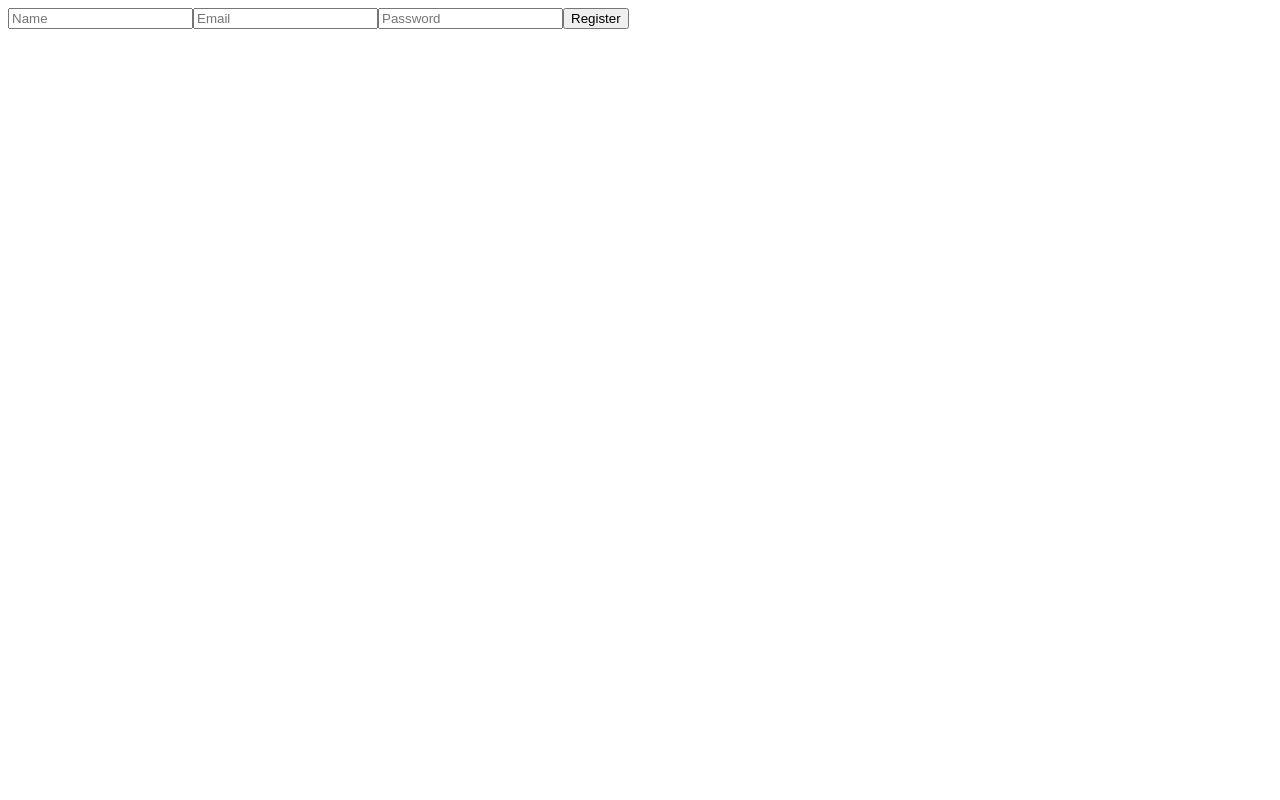
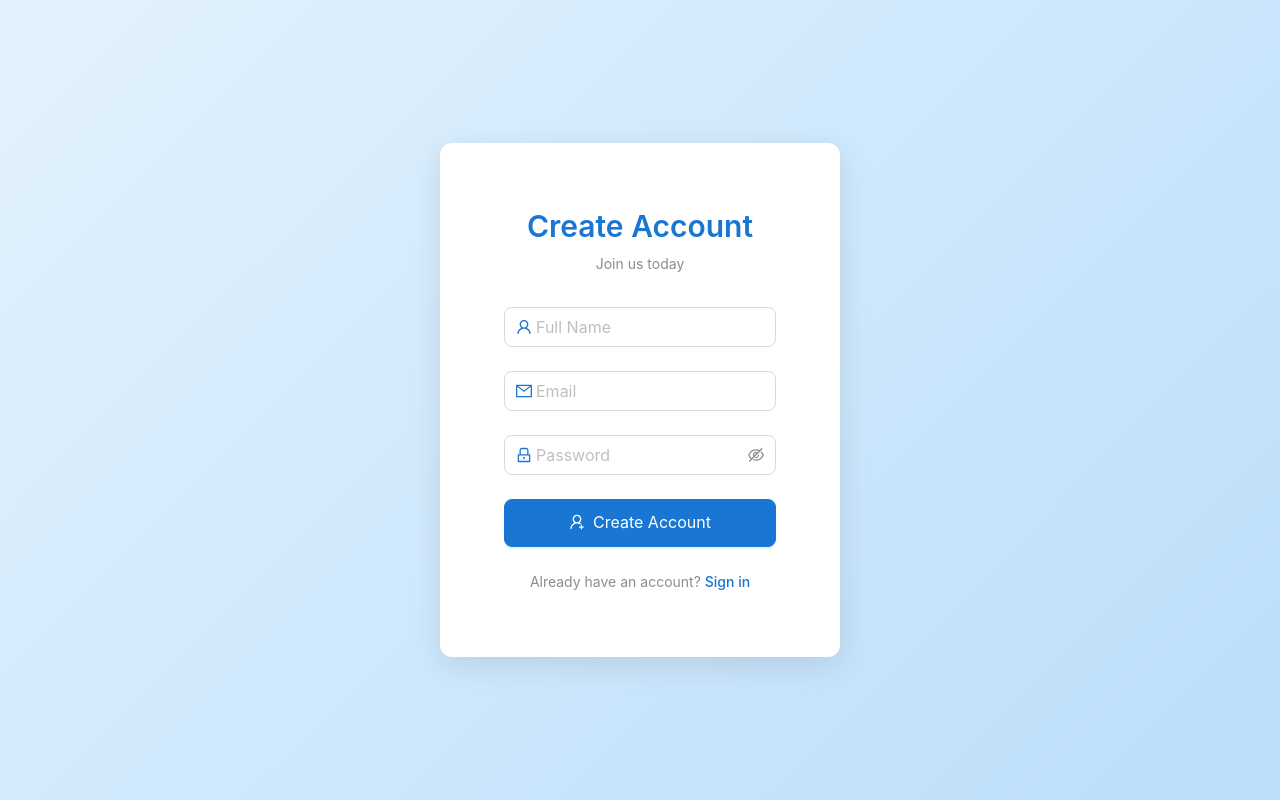
Before and after one commit to enkhmendeee/academa, a React (Create React App) app in the folder client/: page /register in a window 1280 px wide. Built offline with nearby package versions, Linux system fonts and the light colour scheme.

Commit message:
added login and register UI

```diff
--- a/client/package.json
+++ b/client/package.json
@@ -3,6 +3,7 @@
   "version": "0.1.0",
   "private": true,
   "dependencies": {
+    "@ant-design/icons": "^6.0.0",
     "@testing-library/dom": "^10.4.0",
     "@testing-library/jest-dom": "^6.6.3",
     "@testing-library/react": "^16.3.0",
--- a/client/src/App.tsx
+++ b/client/src/App.tsx
@@ -3,9 +3,12 @@ import Login from "./pages/Login";
 import Register from "./pages/Register";
 import Dashboard from "./pages/Dashboard";
 import PrivateRoute from "./components/PrivateRoute";
+import { AuthProvider } from "./context/AuthContext";
+import 'antd/dist/reset.css';
 
 function App() {
   return (
+    <AuthProvider>
       <Routes>
         <Route path="/login" element={<Login />} />
         <Route path="/register" element={<Register />} />
@@ -18,6 +21,7 @@ function App() {
           }
         />
       </Routes>
+    </AuthProvider>
   );
 }
 
--- a/client/src/components/PrivateRoute.tsx
+++ b/client/src/components/PrivateRoute.tsx
@@ -7,7 +7,11 @@ interface PrivateRouteProps {
 }
 
 export default function PrivateRoute({ children }: PrivateRouteProps) {
-  const { token } = useAuth();
+  const { token, loading } = useAuth();
+
+  if (loading) {
+    return <div>Loading...</div>;
+  }
 
   if (!token) {
     return <Navigate to="/login" replace />;
--- a/client/src/context/AuthContext.tsx
+++ b/client/src/context/AuthContext.tsx
@@ -3,6 +3,7 @@ import React, { createContext, useState, useEffect, ReactNode, useMemo } from 'r
 interface AuthContextType {
   user: any;
   token: string | null;
+  loading: boolean;
   login: (token: string, user: any) => void;
   logout: () => void;
 }
@@ -12,6 +13,7 @@ export const AuthContext = createContext<AuthContextType | undefined>(undefined)
 export const AuthProvider: React.FC<{ children: ReactNode }> = ({ children }) => {
   const [user, setUser] = useState<any>(null);
   const [token, setToken] = useState<string | null>(null);
+  const [loading, setLoading] = useState(true);
 
   useEffect(() => {
     const savedToken = localStorage.getItem('token');
@@ -28,6 +30,7 @@ export const AuthProvider: React.FC<{ children: ReactNode }> = ({ children }) =>
         localStorage.removeItem('user');
       }
     }
+    setLoading(false);
   }, []);
 
   const login = (token: string, user: any) => {
@@ -46,7 +49,7 @@ export const AuthProvider: React.FC<{ children: ReactNode }> = ({ children }) =>
     setUser(null);
   };
 
-  const value = useMemo(() => ({ user, token, login, logout }), [user, token]);
+  const value = useMemo(() => ({ user, token, loading, login, logout }), [user, token, loading]);
 
   return (
     <AuthContext.Provider value={value}>
--- a/client/src/pages/Login.tsx
+++ b/client/src/pages/Login.tsx
@@ -1,23 +1,112 @@
-import AuthForm from "../components/AuthForm";
+import { Form, Input, Button, Card, Typography, message } from 'antd';
+import { UserOutlined, LockOutlined, LoginOutlined } from '@ant-design/icons';
 import { login as loginService } from "../services/auth";
 import { useAuth } from "../hooks/useAuth";
-import { useNavigate } from "react-router-dom";
+import { useNavigate, Link } from "react-router-dom";
+
+const { Title, Text } = Typography;
 
 export default function Login() {
-  const { token, login } = useAuth();
+  const { login } = useAuth();
   const navigate = useNavigate();
-  console.log("Token in login page:", token);
+  const [form] = Form.useForm();
 
-  const handleLogin = async ({ email, password }: { email: string; password: string }) => {
+  const handleLogin = async (values: { email: string; password: string }) => {
     try {
-      const { token, user } = await loginService(email, password);
-      login(token, user); // Save to context
+      const { token, user } = await loginService(values.email, values.password);
+      login(token, user);
+      message.success('Login successful!');
       navigate("/dashboard");
     } catch (err) {
       console.error("Login error:", err);
-      alert("Login failed");
+      message.error('Login failed. Please check your credentials.');
     }
   };
 
-  return <AuthForm type="login" onSubmit={handleLogin} />;
+  return (
+    <div style={{
+      minHeight: '100vh',
+      background: 'linear-gradient(135deg, #e3f2fd 0%, #bbdefb 100%)',
+      display: 'flex',
+      alignItems: 'center',
+      justifyContent: 'center',
+      padding: '20px'
+    }}>
+      <Card
+        style={{
+          width: '100%',
+          maxWidth: '400px',
+          borderRadius: '12px',
+          boxShadow: '0 8px 32px rgba(0, 0, 0, 0.1)',
+          border: 'none'
+        }}
+      >
+        <div style={{ padding: '40px' }}>
+          <div style={{ textAlign: 'center', marginBottom: '32px' }}>
+            <Title level={2} style={{ color: '#1976d2', marginBottom: '8px' }}>
+              Welcome Back
+            </Title>
+            <Text type="secondary">Sign in to your account</Text>
+          </div>
+
+          <Form
+            form={form}
+            onFinish={handleLogin}
+            layout="vertical"
+            size="large"
+          >
+            <Form.Item
+              name="email"
+              rules={[
+                { required: true, message: 'Please enter your email!' },
+                { type: 'email', message: 'Please enter a valid email!' }
+              ]}
+            >
+              <Input
+                prefix={<UserOutlined style={{ color: '#1976d2' }} />}
+                placeholder="Email"
+                style={{ borderRadius: '8px' }}
+              />
+            </Form.Item>
+
+            <Form.Item
+              name="password"
+              rules={[{ required: true, message: 'Please enter your password!' }]}
+            >
+              <Input.Password
+                prefix={<LockOutlined style={{ color: '#1976d2' }} />}
+                placeholder="Password"
+                style={{ borderRadius: '8px' }}
+              />
+            </Form.Item>
+
+            <Form.Item>
+              <Button
+                type="primary"
+                htmlType="submit"
+                icon={<LoginOutlined />}
+                style={{
+                  width: '100%',
+                  height: '48px',
+                  borderRadius: '8px',
+                  background: '#1976d2',
+                  borderColor: '#1976d2',
+                  fontSize: '16px'
+                }}
+              >
+                Sign In
+              </Button>
+            </Form.Item>
+          </Form>
+
+          <div style={{ textAlign: 'center', marginTop: '24px' }}>
+            <Text type="secondary">Don't have an account? </Text>
+            <Link to="/register" style={{ color: '#1976d2', fontWeight: '500' }}>
+              Sign up
+            </Link>
+          </div>
+        </div>
+      </Card>
+    </div>
+  );
 }
--- a/client/src/pages/Register.tsx
+++ b/client/src/pages/Register.tsx
@@ -1,32 +1,126 @@
-import AuthForm from "../components/AuthForm";
+import { Form, Input, Button, Card, Typography, message } from 'antd';
+import { UserOutlined, LockOutlined, MailOutlined, UserAddOutlined } from '@ant-design/icons';
 import { register as registerService } from "../services/auth";
 import { useAuth } from "../hooks/useAuth";
-import { useNavigate } from "react-router-dom";
+import { useNavigate, Link } from "react-router-dom";
+
+const { Title, Text } = Typography;
 
 export default function Register() {
   const { login } = useAuth();
   const navigate = useNavigate();
+  const [form] = Form.useForm();
 
-  const handleRegister = async ({
-    name,
-    email,
-    password,
-  }: {
-    name?: string;
-    email: string;
-    password: string;
-  }) => {
+  const handleRegister = async (values: { name: string; email: string; password: string }) => {
     try {
-      // Map form's "name" to backend's "username"
-      const { token, user } = await registerService(name || "", email, password);
-
+      const { token, user } = await registerService(values.name, values.email, values.password);
       login(token, user);
+      message.success('Registration successful!');
       navigate("/dashboard");
     } catch (err) {
       console.error("Registration error:", err);
-      alert("Registration failed");
+      message.error('Registration failed. Please try again.');
     }
   };
 
-  return <AuthForm type="register" onSubmit={handleRegister} />;
+  return (
+    <div style={{
+      minHeight: '100vh',
+      background: 'linear-gradient(135deg, #e3f2fd 0%, #bbdefb 100%)',
+      display: 'flex',
+      alignItems: 'center',
+      justifyContent: 'center',
+      padding: '20px'
+    }}>
+      <Card
+        style={{
+          width: '100%',
+          maxWidth: '400px',
+          borderRadius: '12px',
+          boxShadow: '0 8px 32px rgba(0, 0, 0, 0.1)',
+          border: 'none'
+        }}
+      >
+        <div style={{ padding: '40px' }}>
+          <div style={{ textAlign: 'center', marginBottom: '32px' }}>
+            <Title level={2} style={{ color: '#1976d2', marginBottom: '8px' }}>
+              Create Account
+            </Title>
+            <Text type="secondary">Join us today</Text>
+          </div>
+
+          <Form
+            form={form}
+            onFinish={handleRegister}
+            layout="vertical"
+            size="large"
+          >
+            <Form.Item
+              name="name"
+              rules={[{ required: true, message: 'Please enter your name!' }]}
+            >
+              <Input
+                prefix={<UserOutlined style={{ color: '#1976d2' }} />}
+                placeholder="Full Name"
+                style={{ borderRadius: '8px' }}
+              />
+            </Form.Item>
+
+            <Form.Item
+              name="email"
+              rules={[
+                { required: true, message: 'Please enter your email!' },
+                { type: 'email', message: 'Please enter a valid email!' }
+              ]}
+            >
+              <Input
+                prefix={<MailOutlined style={{ color: '#1976d2' }} />}
+                placeholder="Email"
+                style={{ borderRadius: '8px' }}
+              />
+            </Form.Item>
+
+            <Form.Item
+              name="password"
+              rules={[
+                { required: true, message: 'Please enter your password!' },
+                { min: 6, message: 'Password must be at least 6 characters!' }
+              ]}
+            >
+              <Input.Password
+                prefix={<LockOutlined style={{ color: '#1976d2' }} />}
+                placeholder="Password"
+                style={{ borderRadius: '8px' }}
+              />
+            </Form.Item>
+
+            <Form.Item>
+              <Button
+                type="primary"
+                htmlType="submit"
+                icon={<UserAddOutlined />}
+                style={{
+                  width: '100%',
+                  height: '48px',
+                  borderRadius: '8px',
+                  background: '#1976d2',
+                  borderColor: '#1976d2',
+                  fontSize: '16px'
+                }}
+              >
+                Create Account
+              </Button>
+            </Form.Item>
+          </Form>
+
+          <div style={{ textAlign: 'center', marginTop: '24px' }}>
+            <Text type="secondary">Already have an account? </Text>
+            <Link to="/login" style={{ color: '#1976d2', fontWeight: '500' }}>
+              Sign in
+            </Link>
+          </div>
+        </div>
+      </Card>
+    </div>
+  );
 }
```
Also changed, not shown: 1 other file (tests, documents, lock files or other folders). Lines whose indentation alone changed are shown as unchanged.
